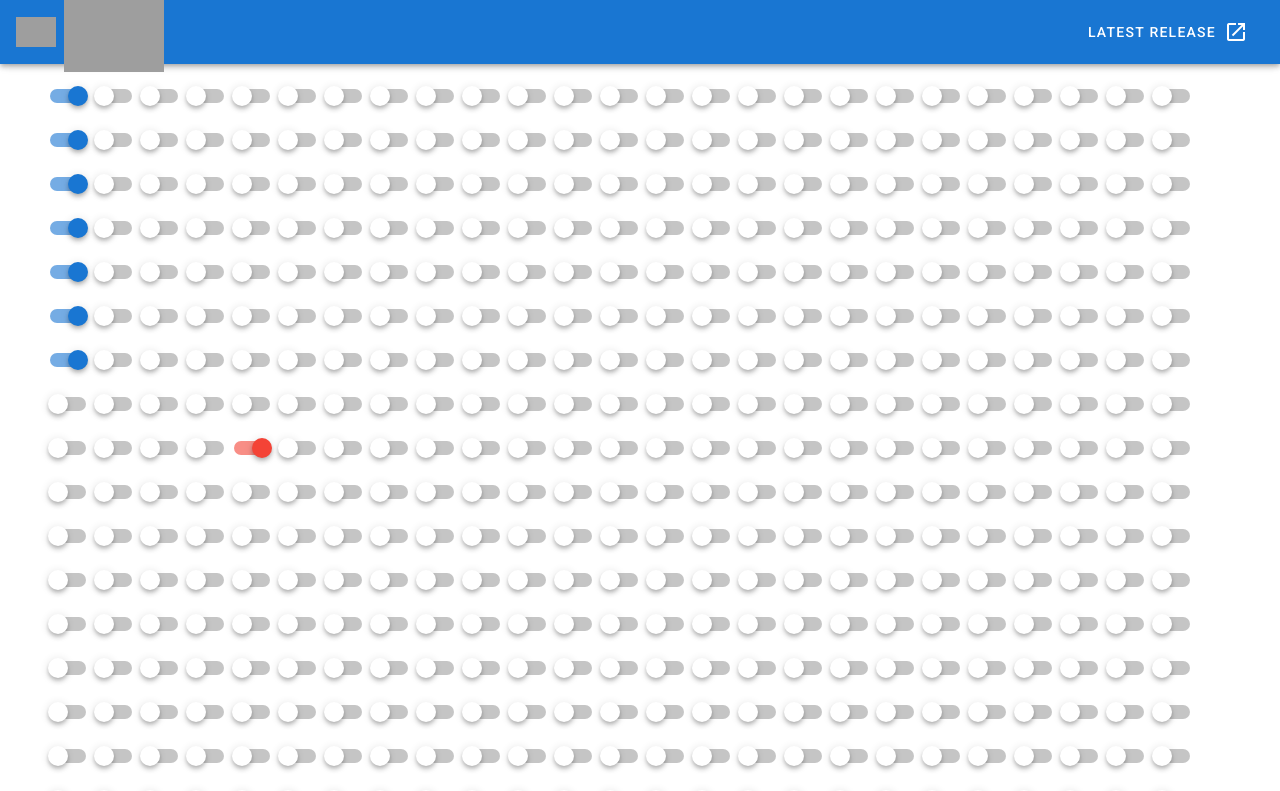
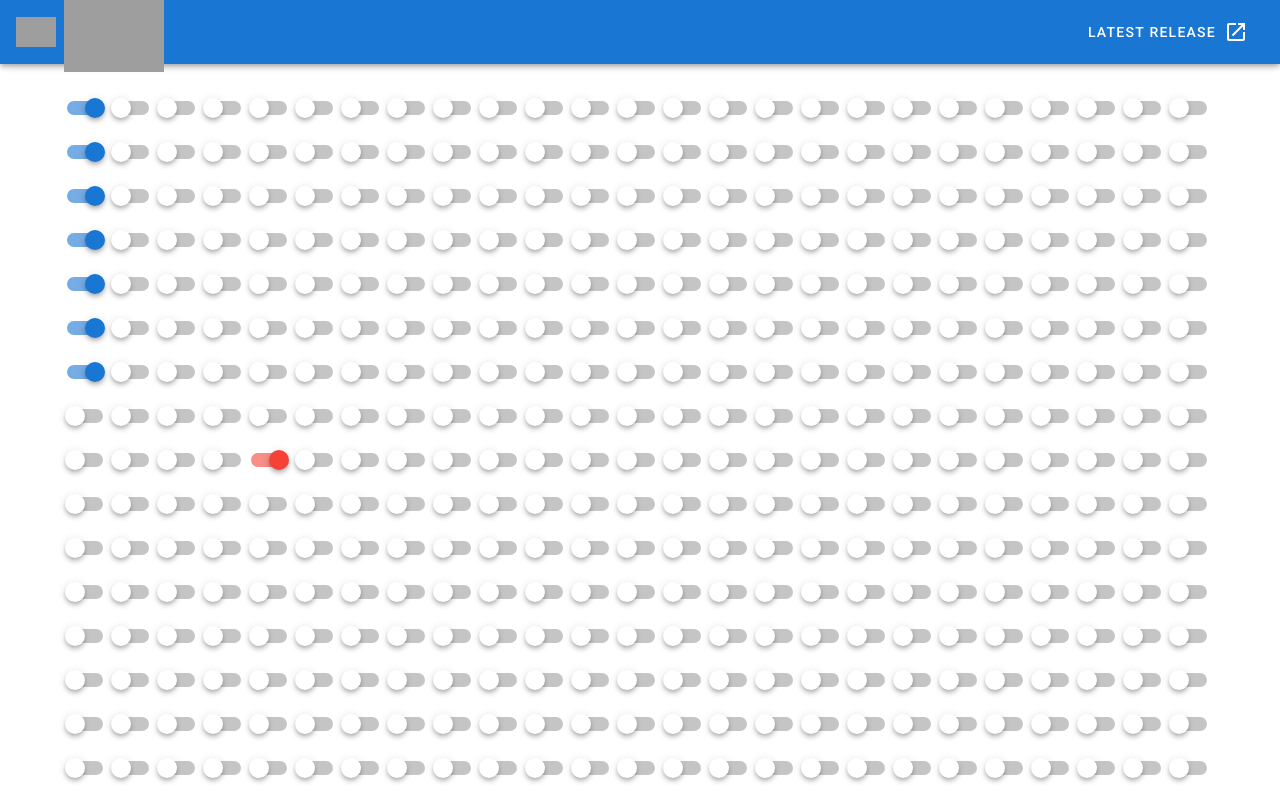
Before and after one commit to madatepe/vuetify-snake-switches, a Vue app: page / in a window 1280 px wide. Shown: the top 791 px of the page. Built offline with nearby package versions, Linux system fonts and the light colour scheme; grey boxes are pictures that could not be loaded.

Commit message:
game table style update

```diff
--- a/src/components/GameTable.vue
+++ b/src/components/GameTable.vue
@@ -130,7 +130,7 @@
 
         this.startInterval = setInterval(function(){
             vm.keyPressed(vm.lastPressedKey, 'interval');
-        }, 250);
+        }, 200);
       },
       generateFood() {
         const randomRow = Math.floor(Math.random() * 20);
@@ -153,12 +153,12 @@
 
 <template>
   <v-container>
-    <v-layout row wrap>
-        <v-progress-linear
-          v-if="isLoading || !isInitialized"
-          indeterminate
-          color="yellow darken-2"
-        />
+    <v-layout row class="game-table">
+      <v-progress-linear
+        v-if="isLoading || !isInitialized"
+        indeterminate
+        color="yellow darken-2"
+      />
 
       <template v-else>
         <v-switch
@@ -171,3 +171,10 @@
     </v-layout>
   </v-container>
 </template>
+
+<style scope lang="scss">
+  .game-table {
+    margin: auto !important;
+    width: 1150px;
+  }
+</style>
```
